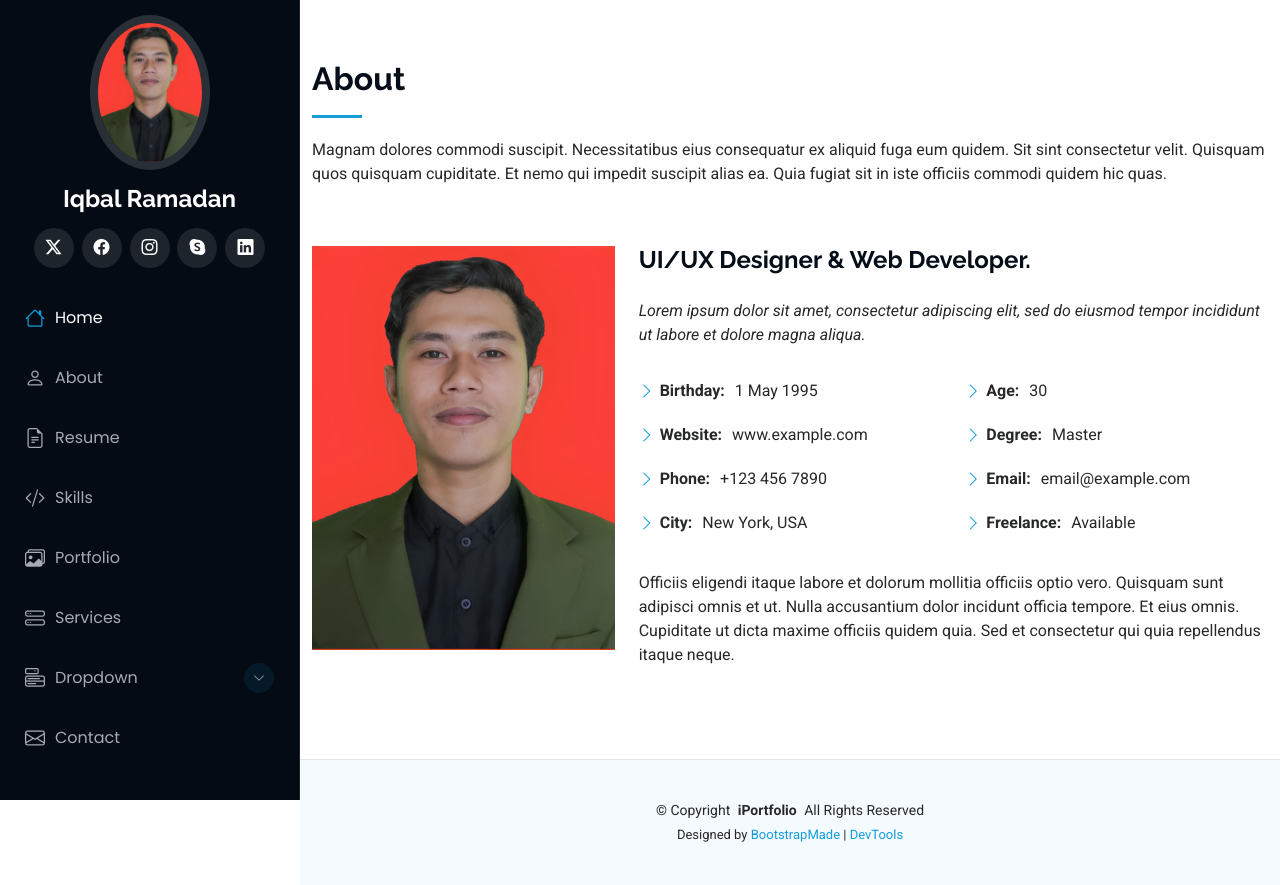
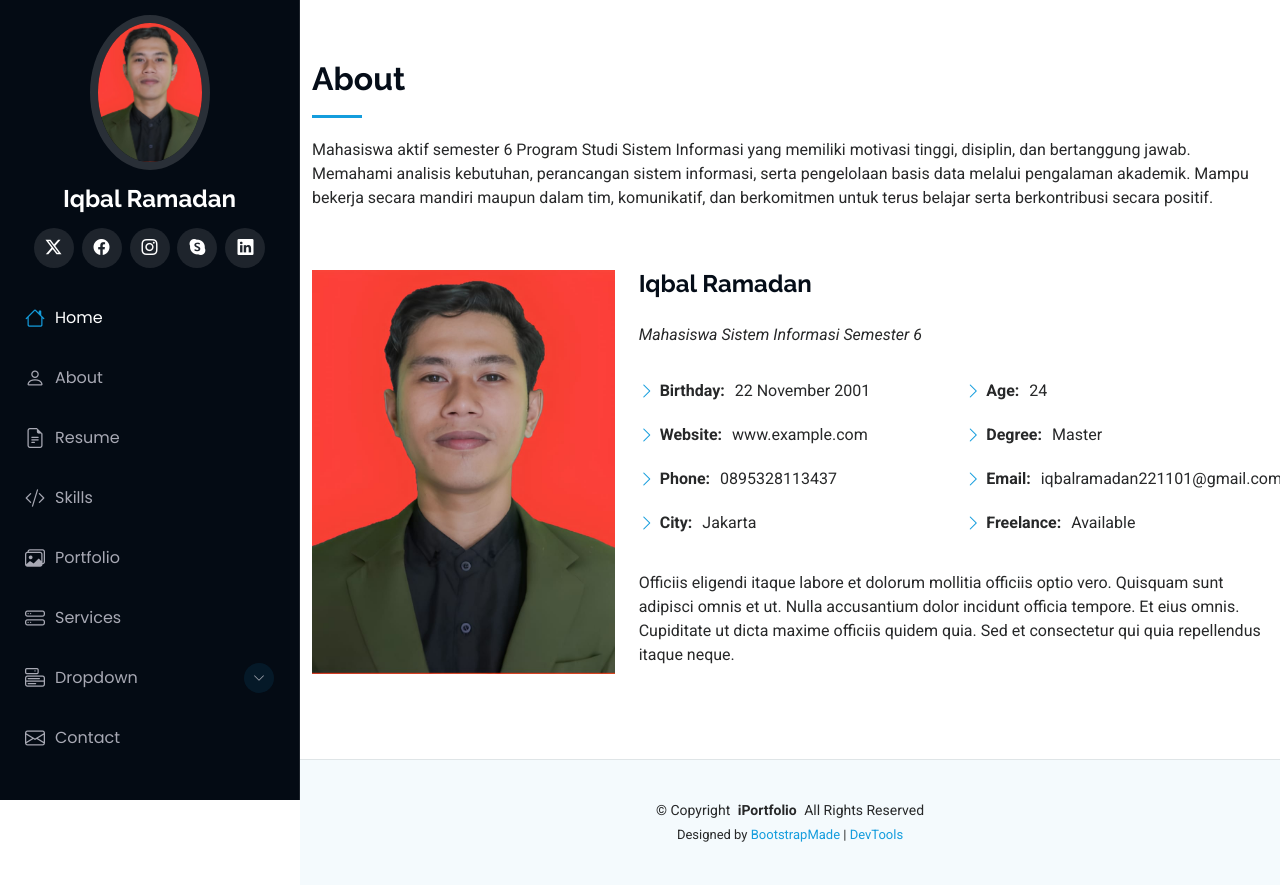
Before and after one commit to iqbalr22/pawf, a CodeIgniter 4 app: the page made by project2/app/Views/v_about.php in a window 1280 px wide. Run offline with PHP 8.4 and a stand-in for CodeIgniter, Linux system fonts and the light colour scheme; the template is opened without the code that fills it, so the values that code supplies are empty; some libraries are stand-ins or nearby versions.

Commit message:
portfolio

```diff
--- a/project2/app/Views/v_about.php
+++ b/project2/app/Views/v_about.php
@@ -8,7 +8,7 @@
       <!-- Section Title -->
       <div class="container section-title" data-aos="fade-up">
         <h2>About</h2>
-        <p>Magnam dolores commodi suscipit. Necessitatibus eius consequatur ex aliquid fuga eum quidem. Sit sint consectetur velit. Quisquam quos quisquam cupiditate. Et nemo qui impedit suscipit alias ea. Quia fugiat sit in iste officiis commodi quidem hic quas.</p>
+        <p>Mahasiswa aktif semester 6 Program Studi Sistem Informasi yang memiliki motivasi tinggi, disiplin, dan bertanggung jawab. Memahami analisis kebutuhan, perancangan sistem informasi, serta pengelolaan basis data melalui pengalaman akademik. Mampu bekerja secara mandiri maupun dalam tim, komunikatif, dan berkomitmen untuk terus belajar serta berkontribusi secara positif.</p>
       </div><!-- End Section Title -->
 
       <div class="container" data-aos="fade-up" data-aos-delay="100">
@@ -18,25 +18,24 @@
             <img src="assets/img/profil-img.jpg" class="img-fluid" alt="">
           </div>
           <div class="col-lg-8 content">
-            <h2>UI/UX Designer &amp; Web Developer.</h2>
+            <h2>Iqbal Ramadan</h2>
             <p class="fst-italic py-3">
-              Lorem ipsum dolor sit amet, consectetur adipiscing elit, sed do eiusmod tempor incididunt ut labore et dolore
-              magna aliqua.
+              Mahasiswa Sistem Informasi Semester 6
             </p>
             <div class="row">
               <div class="col-lg-6">
                 <ul>
-                  <li><i class="bi bi-chevron-right"></i> <strong>Birthday:</strong> <span>1 May 1995</span></li>
+                  <li><i class="bi bi-chevron-right"></i> <strong>Birthday:</strong> <span>22 November 2001</span></li>
                   <li><i class="bi bi-chevron-right"></i> <strong>Website:</strong> <span>www.example.com</span></li>
-                  <li><i class="bi bi-chevron-right"></i> <strong>Phone:</strong> <span>+123 456 7890</span></li>
-                  <li><i class="bi bi-chevron-right"></i> <strong>City:</strong> <span>New York, USA</span></li>
+                  <li><i class="bi bi-chevron-right"></i> <strong>Phone:</strong> <span>0895328113437</span></li>
+                  <li><i class="bi bi-chevron-right"></i> <strong>City:</strong> <span>Jakarta</span></li>
                 </ul>
               </div>
               <div class="col-lg-6">
                 <ul>
-                  <li><i class="bi bi-chevron-right"></i> <strong>Age:</strong> <span>30</span></li>
+                  <li><i class="bi bi-chevron-right"></i> <strong>Age:</strong> <span>24</span></li>
                   <li><i class="bi bi-chevron-right"></i> <strong>Degree:</strong> <span>Master</span></li>
-                  <li><i class="bi bi-chevron-right"></i> <strong>Email:</strong> <span>email@example.com</span></li>
+                  <li><i class="bi bi-chevron-right"></i> <strong>Email:</strong> <span>iqbalramadan221101@gmail.com</span></li>
                   <li><i class="bi bi-chevron-right"></i> <strong>Freelance:</strong> <span>Available</span></li>
                 </ul>
               </div>
--- a/project2/app/Views/v_portfolio.php
+++ b/project2/app/Views/v_portfolio.php
@@ -10,7 +10,7 @@
 
       <div class="container" data-aos="fade-up" data-aos-delay="100">
         <h2>Iqbal Ramadan</h2>
-        <p>I'm <span class="typed" data-typed-items="Designer, Developer, Freelancer, Photographer">Designer</span><span class="typed-cursor typed-cursor--blink" aria-hidden="true"></span><span class="typed-cursor typed-cursor--blink" aria-hidden="true"></span></p>
+        <p>Saya <span class="typed" data-typed-items="Mahasiswa SI, Semester 6, Ganteng, Rajin">Designer</span><span class="typed-cursor typed-cursor--blink" aria-hidden="true"></span><span class="typed-cursor typed-cursor--blink" aria-hidden="true"></span></p>
       </div>
 
     </section><!-- /Hero Section -->
```
Also changed, not shown: project2/public/assets/img/walpaper-img.jpg (deleted), project2/public/assets/img/walpaper.jpg.
